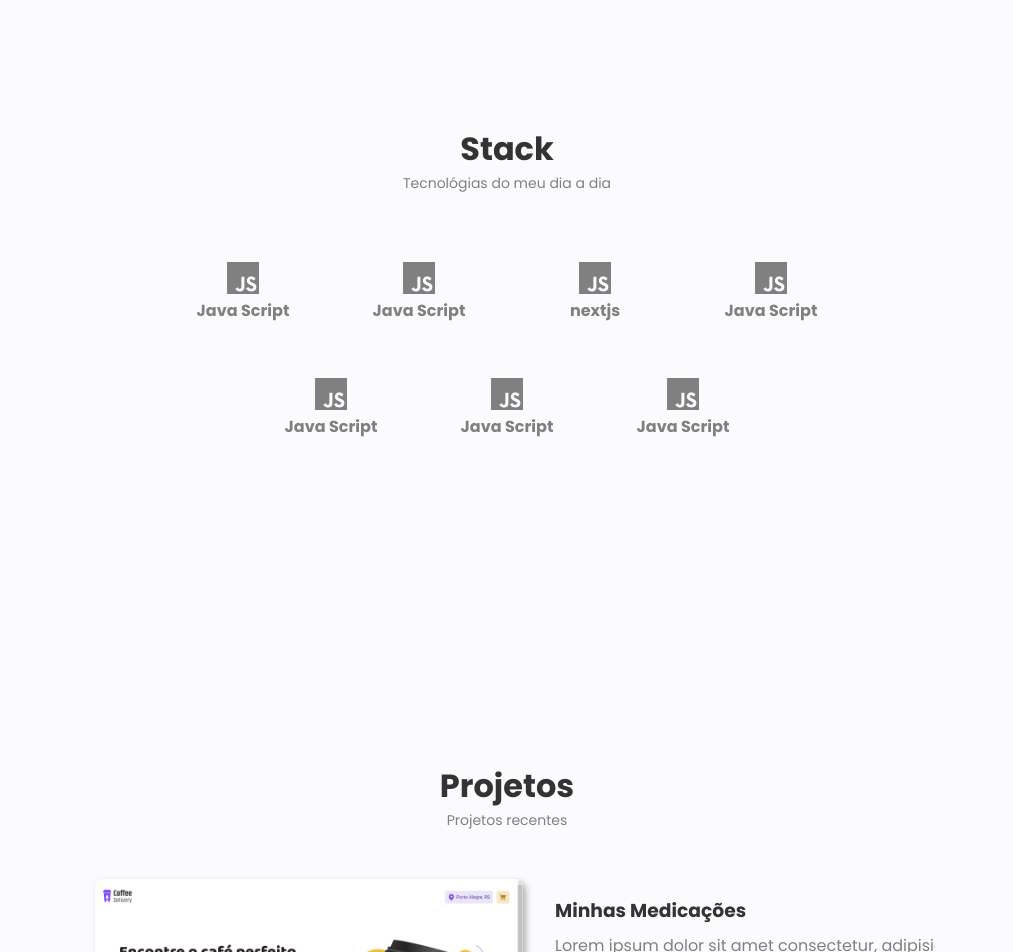
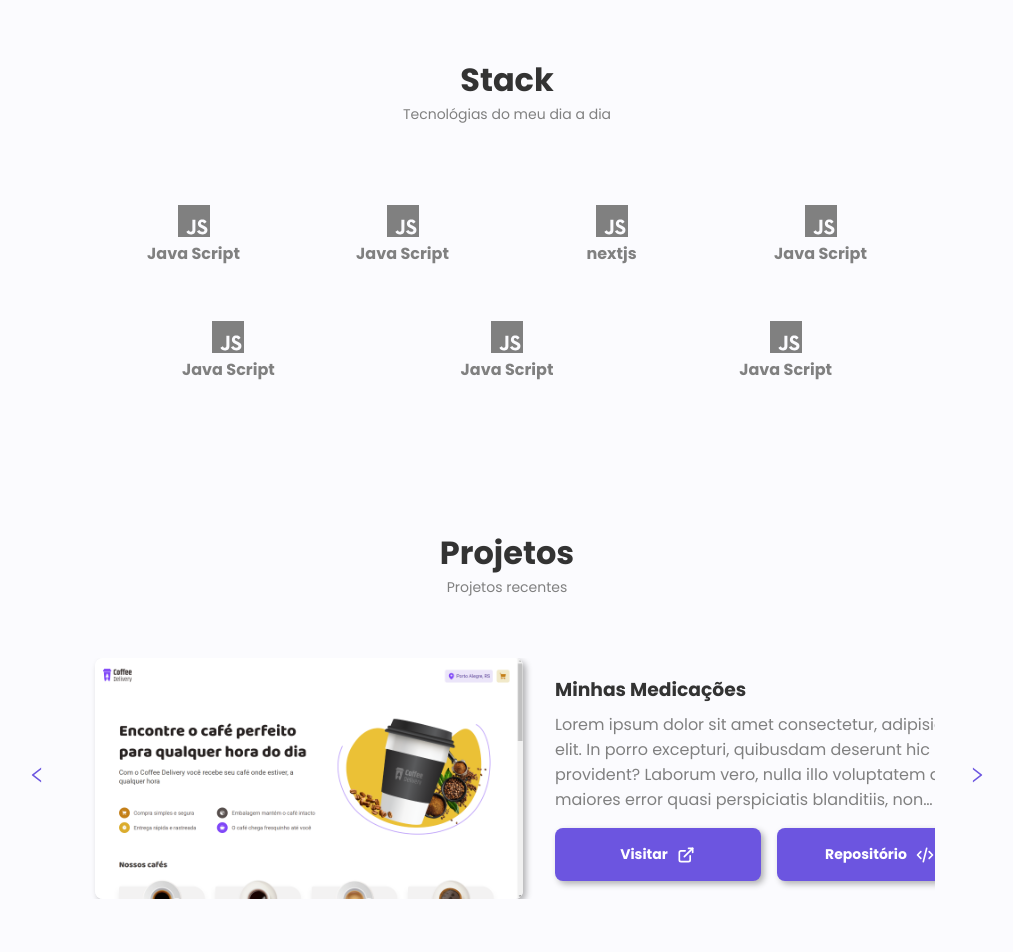
Before and after one commit to pabloccard/my-portfolio, a Next.js app: page / in a window 1280 px wide. Shown: the part 1040-1992 px from the top of the page, without its empty margins (133-1146 px from the left). Built offline with nearby package versions, Linux system fonts and the light colour scheme.

Commit message:
fix: fix spacing between sections

```diff
--- a/src/components/About/styles.ts
+++ b/src/components/About/styles.ts
@@ -1,19 +1,17 @@
 import styled from 'styled-components'
 
 export const Container = styled.section`
-  padding-block: 5rem;
+  padding-block: 4rem;
   margin: 0 auto;
 
   @media (min-width: 610px) {
     padding-inline: 3.25rem;
-    padding-block: 8rem;
   }
 `
 
 export const Content = styled.div`
   max-width: calc(768px + 3.25rem);
   margin: 0 auto;
-  padding-block: 3rem;
 
   display: flex;
   flex-direction: column;
--- a/src/components/Hero/styles.ts
+++ b/src/components/Hero/styles.ts
@@ -3,6 +3,7 @@ import styled from 'styled-components'
 export const Container = styled.section`
   margin: 0 auto;
   position: relative;
+  padding-block: 8rem;
 
   @media (min-width: 610px) {
     padding-inline: 3.25rem;
--- a/src/components/Projects/Project/styles.ts
+++ b/src/components/Projects/Project/styles.ts
@@ -1,7 +1,7 @@
 import styled from 'styled-components'
 
 export const Container = styled.div`
-  padding: 1rem;
+  padding-inline: 1rem;
 
   @media (min-width: 768px) {
     display: grid;
--- a/src/components/Projects/styles.ts
+++ b/src/components/Projects/styles.ts
@@ -1,23 +1,20 @@
 import styled from 'styled-components'
 
 export const Container = styled.section`
-  padding-block: 5rem;
+  padding-block: 4rem;
   margin: 0 auto;
 
   @media (min-width: 610px) {
     padding-inline: 3.25rem;
-    padding-block: 8rem;
   }
 `
 
 export const Content = styled.div`
   max-width: calc(768px + 3.25rem);
   margin: 0 auto;
-  padding-block: 3rem;
 `
 
 export const SliderContainer = styled.div`
-  margin-top: 2rem;
   display: flex;
   flex-direction: row;
   align-items: center;
--- a/src/components/SectionTitle/styles.ts
+++ b/src/components/SectionTitle/styles.ts
@@ -5,6 +5,8 @@ export const Container = styled.div`
   flex-direction: column;
   justify-content: center;
   align-items: center;
+
+  margin-bottom: 3.75rem;
 
   h2 {
     color: ${(props) => props.theme['gray-400']};
--- a/src/components/Techs/styles.ts
+++ b/src/components/Techs/styles.ts
@@ -1,24 +1,21 @@
 import styled from 'styled-components'
 
 export const Container = styled.section`
-  border-top: solid 1px ${(props) => props.theme['gray-200']};
-  padding-block: 5rem;
+  padding-block: 4rem;
   margin: 0 auto;
 
   @media (min-width: 610px) {
     padding-inline: 3.25rem;
-    padding-block: 8rem;
   }
 `
 export const Content = styled.div`
   max-width: calc(768px + 3.25rem);
   margin: 0 auto;
-  padding-block: 3rem;
 
   display: flex;
   flex-direction: row;
   gap: 1rem;
-  justify-content: center;
+  justify-content: space-around;
   align-items: center;
   flex-wrap: wrap;
 `
--- a/src/styles/home.ts
+++ b/src/styles/home.ts
@@ -3,5 +3,5 @@ import styled from 'styled-components'
 export const HomeContainer = styled.div`
   max-width: 1024px;
   margin: 0 auto;
-  padding: 6rem 2rem 2rem;
+  padding: 0 2rem;
 `
```
